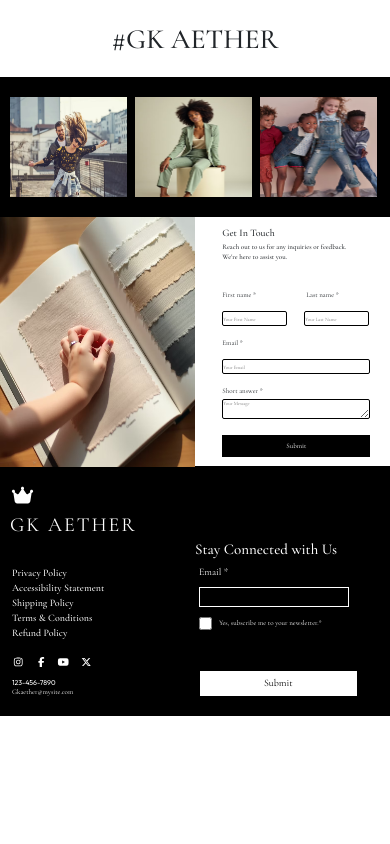
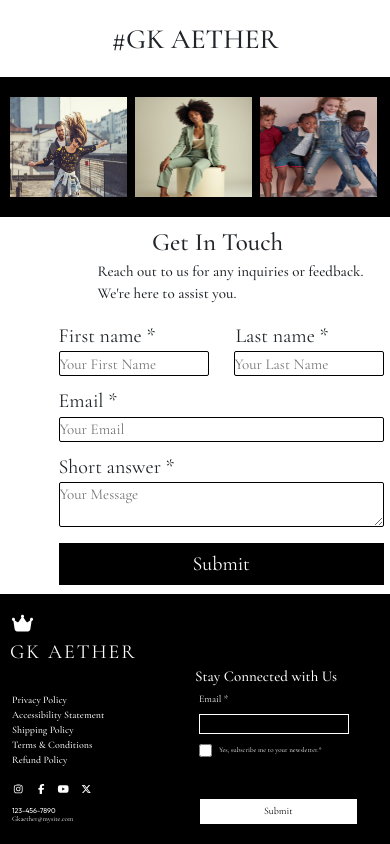
Before and after one commit to Gokulan011/React_project, a React (Vite) app: page / in a window 390 px wide. Shown: the part 842-1686 px from the top of the page. Before the commit the page ends 1558 px from the top, so only its background shows below. Built offline with nearby package versions, Linux system fonts and the light colour scheme.

Commit message:
newcontact

```diff
--- a/src/cssfiles/Contactus.css
+++ b/src/cssfiles/Contactus.css
@@ -92,38 +92,39 @@
   height: 250px;
   width: 50%;
   margin-bottom: -100px;
+  visibility: hidden;
 }
 
 .contact-form {
-  margin-left: 57%;
+  margin-left: 15%;
   margin-top: 0px;
 }
 
 .contact-h1 {
   font-family: "Cormorant Garamond", serif;
-  font-size: 10px;
+  font-size: 25px;
   margin-top: -140px;
-  margin-left: 57%;
+  margin-left:39%;
 }
 
 .contact-p {
   font-family: "Cormorant Garamond", serif;
   font-weight: 500;
-  font-size: 7px;
-  margin-left: 57%;
+  font-size: 15px;
+  margin-left: 25%;
   margin-top: -5px;
 }
 
 .fname-label {
   font-family: "Cormorant Garamond", serif;
   margin-top: 0px;
-  font-size: 7px;
+  font-size: 20px;
 }
 
 .fname-input {
-  font-size: 5px;
-  width: 65px;
-  height: 15px;
+  font-size: 15px;
+  width:150px;
+  height: 25px;
   margin-top: 0px;
   border: solid black 1px;
   border-radius: 2px;
@@ -132,15 +133,15 @@
 
 .lname-label {
   font-family: "Cormorant Garamond", serif;
-  margin-left: 50px;
-  font-size: 7px;
+  margin-left: 80px;
+  font-size: 20px;
 }
 
 .lname-input {
-  font-size: 5px;
-  width: 65px;
-  height: 15px;
-  margin-left: 17px;
+  font-size: 15px;
+  width: 150px;
+  height: 25px;
+  margin-left: 25px;
   border: solid black 1px;
   border-radius: 2px;
   font-family: "Cormorant Garamond", serif;
@@ -148,14 +149,14 @@
 
 .email-label {
   font-family: "Cormorant Garamond", serif;
-  margin-top:  0px;
-  font-size: 7px;
+  margin-top:  10px;
+  font-size: 20px;
 }
 
 .email-input {
-  font-size: 5px;
-  width: 148px;
-  height: 15px;
+  font-size: 15px;
+  width: 325px;
+  height: 25px;
   margin-top: 0px;
   border: solid black 1px;
   border-radius: 2px;
@@ -164,14 +165,14 @@
 
 .ans-label {
   font-family: "Cormorant Garamond", serif;
-  margin-top: 0px;
-  font-size: 7px;
+  margin-top: 10px;
+  font-size: 20px;
 }
 
 .ans-input {
-  font-size: 5px;
-  width: 148px;
-  height: 20px;
+  font-size: 15px;
+  width: 325px;
+  height: 45px;
   margin-top: 0px;
   border: solid black 1px;
   border-radius: 2px;
@@ -179,9 +180,9 @@
 }
 
 .cont-sub-btn {
-  font-size: 7px;
+  font-size: 20px;
   margin-top: 10px;
-  padding: 5px 63px;
+  padding: 5px 133px;
   border: solid black 1px;
   font-family: "Cormorant Garamond", serif;
   color: white;
```
